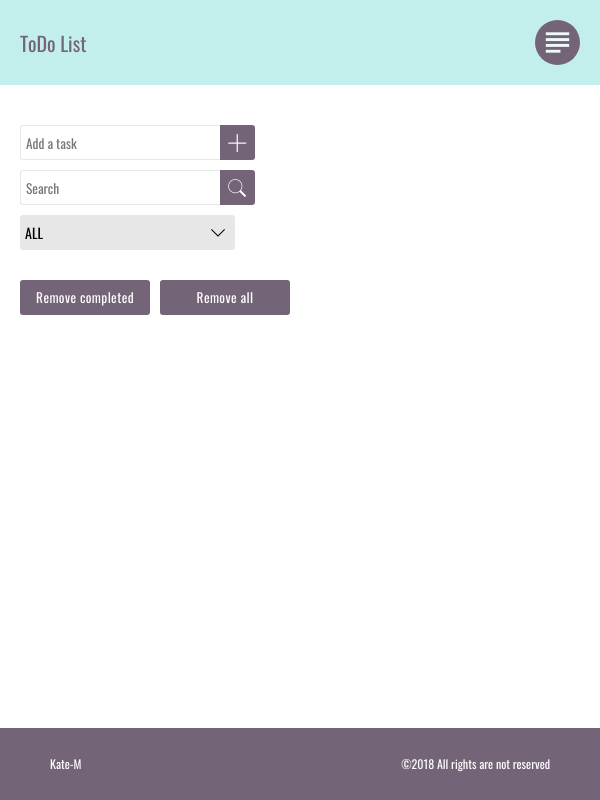
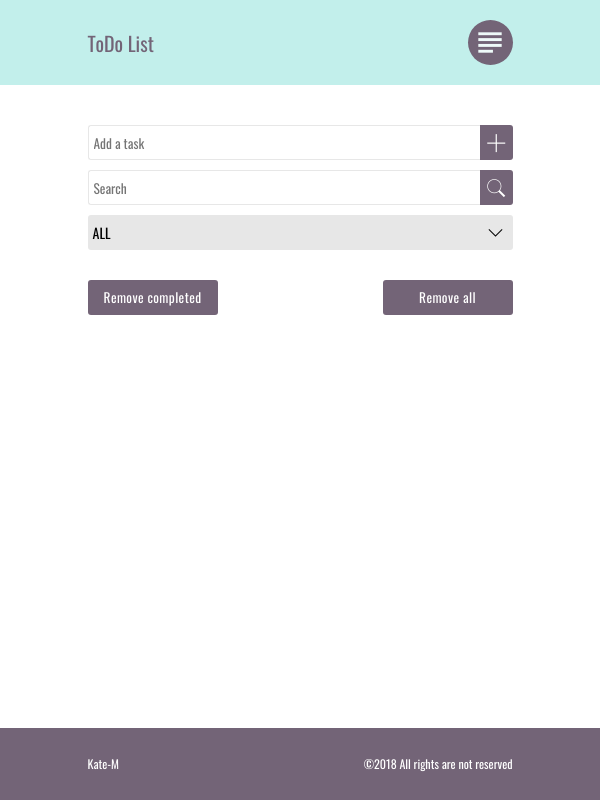
Before and after one commit to Kate-M/vanilla-to-do, a website built with webpack: page index.html in a window 600 px wide. Built offline with Linux system fonts and the light colour scheme; files whose address does not match are found by name.

Commit message:
fix: fixed mobile version

```diff
--- a/app/js/controller.js
+++ b/app/js/controller.js
@@ -38,7 +38,7 @@ class TaskManager {
     }
 }
 
-let taskManager = new TaskManager();
+var taskManager = new TaskManager();
 
 function sendTaskInLocalDB(tasksList) {
     let serialTasksList = JSON.stringify(tasksList);
--- a/app/js/task-logic.js
+++ b/app/js/task-logic.js
@@ -4,11 +4,12 @@ import { drawTask } from './dom';
 
 function createNewTasks(evnt) {
     evnt.preventDefault();
-
+    let errorField = document.querySelector('.add-task .error');
+    errorField.innerHTML = '';
     let taskName = document.querySelector('.add-field').value.trim();
 
     if (!taskName) {
-        document.querySelector('.add-task .error').innerHTML = "Invalid value";
+        errorField.innerHTML = "Invalid value";
     } else {
         let taskId = new Date().valueOf() + '_' + taskName;
         taskManager.add({
--- a/app/scss/base/_common.scss
+++ b/app/scss/base/_common.scss
@@ -90,8 +90,10 @@ footer {
 .container {
     width: 100%;
     margin: 0 auto;
-    @media screen and (max-width: 768px) {
-        padding: 0 20px;
+    padding: 0 20px;
+    @media screen and (min-width: 480px) {
+        max-width: 425px;
+        padding: 0;
     }
     @media screen and (min-width: 768px) {
         max-width: 720px;
--- a/app/scss/modules/_controls-main.scss
+++ b/app/scss/modules/_controls-main.scss
@@ -4,6 +4,9 @@
     align-items: stretch;
     .control-item {
         height: 35px;
+        @media screen and (max-width: 767px) {
+            width:100%;
+        }
         &:not(:last-child){
             @media screen and (max-width: 767px) {
                 margin-bottom: 10px;
@@ -13,8 +16,10 @@
     @media screen and (max-width: 767px) {
         flex-direction: column;
         align-items: flex-start;
-        .control-item:not(:last-child){
-            margin-bottom: 10px;
+    }
+    .field-wrap{
+        @media screen and (max-width: 767px) {
+            width:100%;
         }
     }
     input {
@@ -24,6 +29,9 @@
         border-right: 0;
         padding: 0 5px;
         border-radius:  3px 0 0 3px;
+        @media screen and (max-width: 767px) {
+            width:100%;
+        }
     }
     .add-btn {
         &::after {
--- a/app/scss/modules/_task-common.scss
+++ b/app/scss/modules/_task-common.scss
@@ -22,6 +22,9 @@ main {
     height: 60px;
     border-radius: 3px;
     border: 1px solid #E7E7E7;
+}
+.btn-group {
+    @include center-x;
 }
 .btn {
     @include center-all;
@@ -56,9 +59,11 @@ main {
 }
 .btn-lg {
     border-radius: 3px;
-}
-.btn-group {
-    @include center-x;
+    padding: 0 10px;
+    min-width: 130px;
+    &:not(:last-child) {
+        margin-right: 10px;
+    }
 }
 .btn-sm {
     width: 30px;
@@ -122,8 +127,10 @@ main {
         display: none;
     }
 }
-.btn-lg {
-    padding: 0 10px;
-    margin-right: 10px;
-    min-width: 130px;
+.controls-task-secondary {
+    .btn-group {
+        @media screen and (max-width: 767px) {
+            justify-content: space-between;
+        }
+    }
 }
--- a/app/scss/modules/_task.scss
+++ b/app/scss/modules/_task.scss
@@ -1,6 +1,7 @@
 .tasks-container {
-    @media screen and (min-width: 767px) {
-        width: 50%;
+    width: 50%;
+    @media screen and (max-width: 767px) {
+        width: 100%;
     }
 }
 .tasks-wrap {
```
Also changed, not shown: dist/css/style.css, dist/js/script.js, 2 other files.
